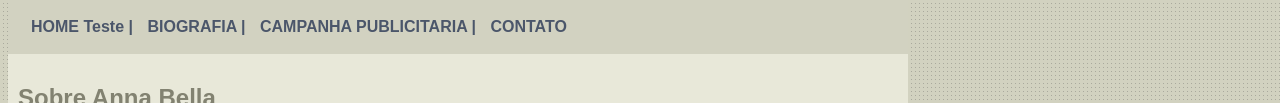
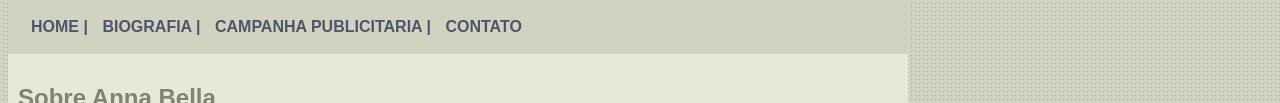
Before and after one commit to laercioFacciJunior/dominio-blog-ana-bella, a plain HTML site: page index.html in a window 1280 px wide. Shown: the part 400-503 px from the top of the page. Drawn offline with Linux system fonts and the light colour scheme.

Commit message:
correcao-meu

```diff
--- a/index.html
+++ b/index.html
@@ -12,7 +12,7 @@
 		<img src="arquivos/capa.png">
 
 		<div id="menu">
-			<a href="index.html">HOME Teste |</a>
+			<a href="index.html">HOME |</a>
 			<a href="biografia.html">BIOGRAFIA |</a>
 			<a href="campPublicitaria.html">CAMPANHA PUBLICITARIA |</a>
         	<a href="contato.html">CONTATO</a>
```
